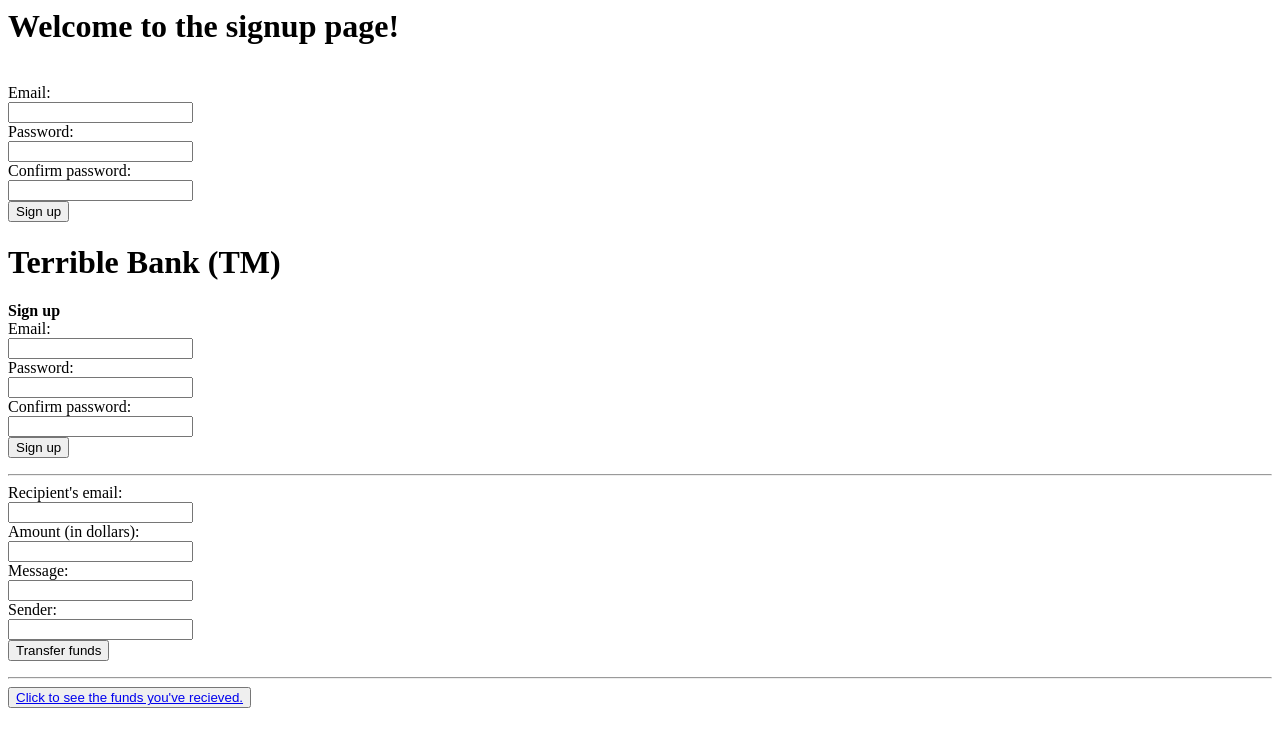
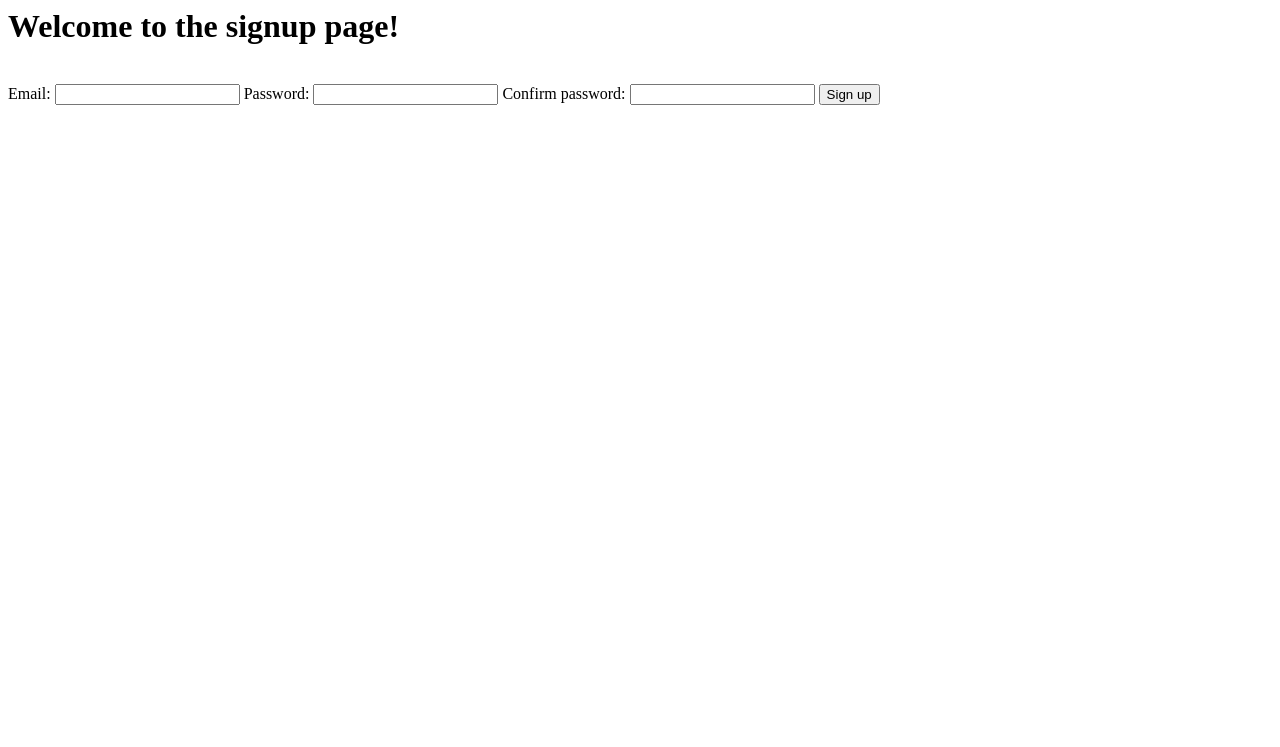
Before and after one commit to logandgsmith/Security-Demonstration, a PHP site: page /signup in a window 1280 px wide. Shown: the top 747 px of the page. Run offline with PHP 8.4, Linux system fonts and the light colour scheme.

Commit message:
Removing Conflicting Code

```diff
--- a/www/insecure/index.php
+++ b/www/insecure/index.php
@@ -22,41 +22,3 @@ switch ($redirect) {
 }
 
 ?>
-
-<!DOCTYPE html>
-<html>
-    <head>
-        <style>
-            input, label {
-                display: block;
-            }
-        </style>
-    </head>
-    <body>
-        <h1>Terrible Bank (TM)</h1>
-        <b>Sign up</b>
-        <form method="post" action="authenticate.php">
-            <label for="email"> Email: </label>
-            <input id="email" name="email" type="email"/>
-            <label for="password"> Password: </label>
-            <input id="password" name="password" type="password"/>
-            <label for="passwordConfirm"> Confirm password: </label>
-            <input id="passwordConfirm" name="passwordConfirm" type="password"/>
-            <input type="submit" value="Sign up"/>
-        </form>
-        <hr>
-        <form method="post" action="transfer.php">
-            <label for="recipient"> Recipient's email: </label>
-            <input id="recipient" name="recipient" type="email"/>
-            <label for="amount"> Amount (in dollars): </label>
-            <input id="amount" name="amount" type="text"/>
-            <label for="message"> Message: </label>
-            <input id="message" name="message" type="text"/>
-            <label for="sender"> Sender: </label>
-            <input id="sender" name="sender" type="text"/>
-            <input type="submit" value="Transfer funds"></input>
-        </form>
-        <hr>
-        <button><a href="transfer.php">Click to see the funds you've recieved.</a></button>
-    </body>
-</html>
```
